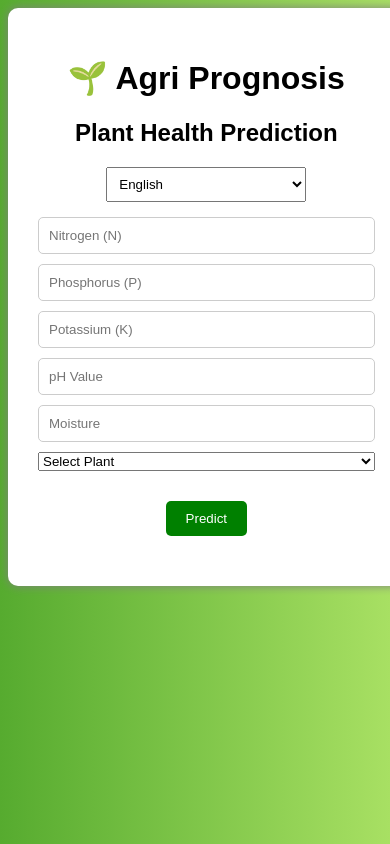
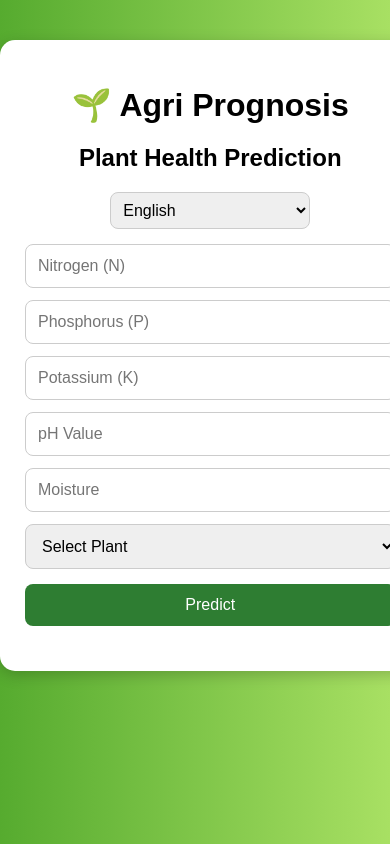
Before and after one commit to ThotapallySindhuja/agri-prognosis-app, a Flask app: page / in a window 390 px wide; the page is wider, and only the part inside the window is pictured. Run offline with Flask 3, Linux system fonts and the light colour scheme.

Commit message:
final mobile UI fix

```diff
--- a/static/style.css
+++ b/static/style.css
@@ -1,67 +1,68 @@
+/* 🌱 Overall body styling */
 body {
     font-family: Arial, sans-serif;
     background: linear-gradient(to right, #56ab2f, #a8e063);
+    margin: 0;
+    padding: 0;
     text-align: center;
+    overflow-x: hidden;
 }
 
+/* 🌿 Main container (card) */
 .container {
     background: white;
-    padding: 30px;
-    margin: 50px auto;
-    width: 600px;
-    border-radius: 10px;
-    box-shadow: 0 0 10px gray;
+    padding: 25px;
+    margin: 40px auto;
+    width: 95%;
+    max-width: 420px;   /* Perfect mobile width */
+    border-radius: 15px;
+    box-shadow: 0 4px 15px rgba(0,0,0,0.2);
 }
 
-.form-grid {
-    display: grid;
-    grid-template-columns: 1fr 1fr;
-    gap: 15px;
+/* 🌱 Titles */
+h1 {
+    margin-bottom: 10px;
+}
+
+h2 {
     margin-bottom: 20px;
 }
 
-input {
-    padding: 10px;
-    border-radius: 5px;
+/* 🔥 FORM LAYOUT (Mobile First - Single Column) */
+.form-grid {
+    display: flex;
+    flex-direction: column;
+    gap: 12px;
+}
+
+/* 🌿 Inputs and dropdown */
+input, select {
+    padding: 12px;
+    border-radius: 8px;
     border: 1px solid #ccc;
     width: 100%;
+    font-size: 16px;
+    box-sizing: border-box;
 }
 
+/* 🌿 Button */
 button {
-    padding: 10px 20px;
-    background: green;
+    margin-top: 15px;
+    padding: 12px;
+    width: 100%;
+    background: #2e7d32;
     color: white;
     border: none;
-    border-radius: 5px;
+    border-radius: 8px;
+    font-size: 16px;
     cursor: pointer;
-    margin-top: 10px;
 }
 
 button:hover {
-    background: darkgreen;
+    background: #1b5e20;
 }
 
-/* ✅ Make layout responsive */
-.container {
-    width: 90%;
-    max-width: 400px;
-    margin: auto;
+/* 🌱 Result text */
+h3 {
+    margin-top: 20px;
 }
-
-/* ✅ Grid becomes single column in mobile */
-.form-grid {
-    display: flex;
-    flex-direction: column;
-    gap: 10px;
-}
-
-/* ✅ Inputs full width */
-input, select {
-    width: 100%;
-    box-sizing: border-box;
-}
-
-/* ✅ Prevent horizontal scroll */
-body {
-    overflow-x: hidden;
-}
```
Also changed, not shown: 1 other file.
